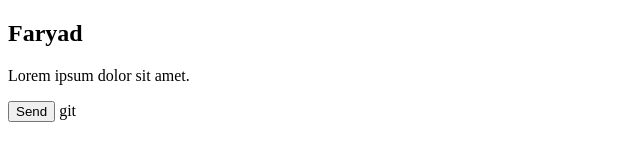
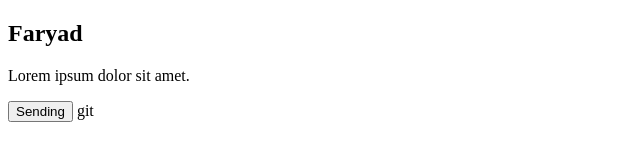
Before and after one commit to FaryadArdalanmanesh/git-tutorial, a plain HTML site: page index.html in a window 1280 px wide. Shown: the full height of the page, 0-640 px from the left. Drawn offline with Linux system fonts and the light colour scheme.

Commit message:
Update index.html

```diff
--- a/index.html
+++ b/index.html
@@ -10,6 +10,6 @@
     <p>
         Lorem ipsum dolor sit amet.
     </p>
-    <button>Send</button>
+    <button>Sending</button>
 </body>
 </html>git
```
